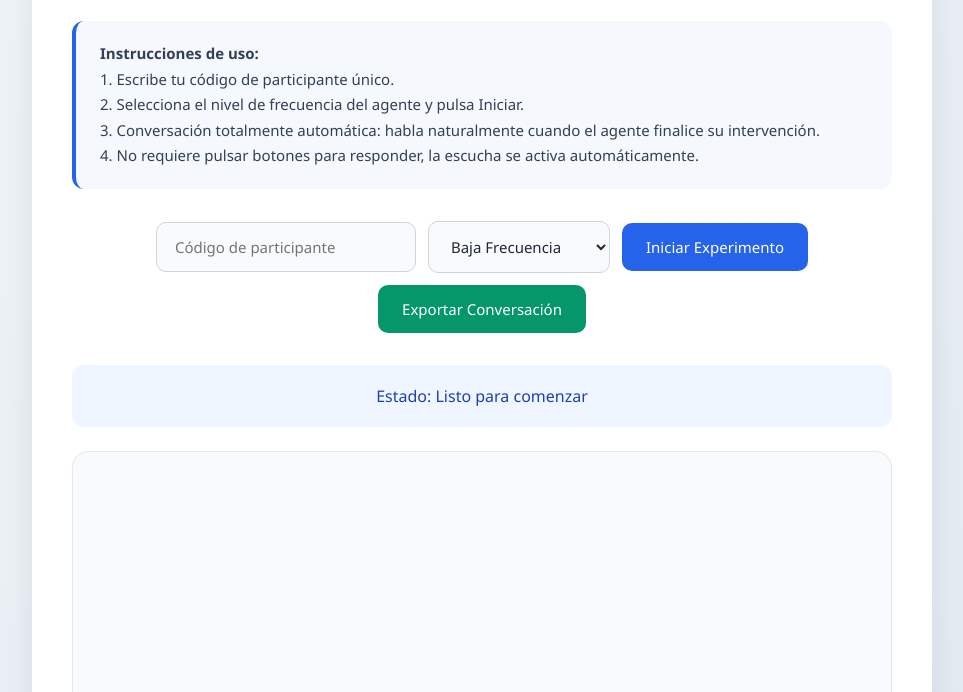
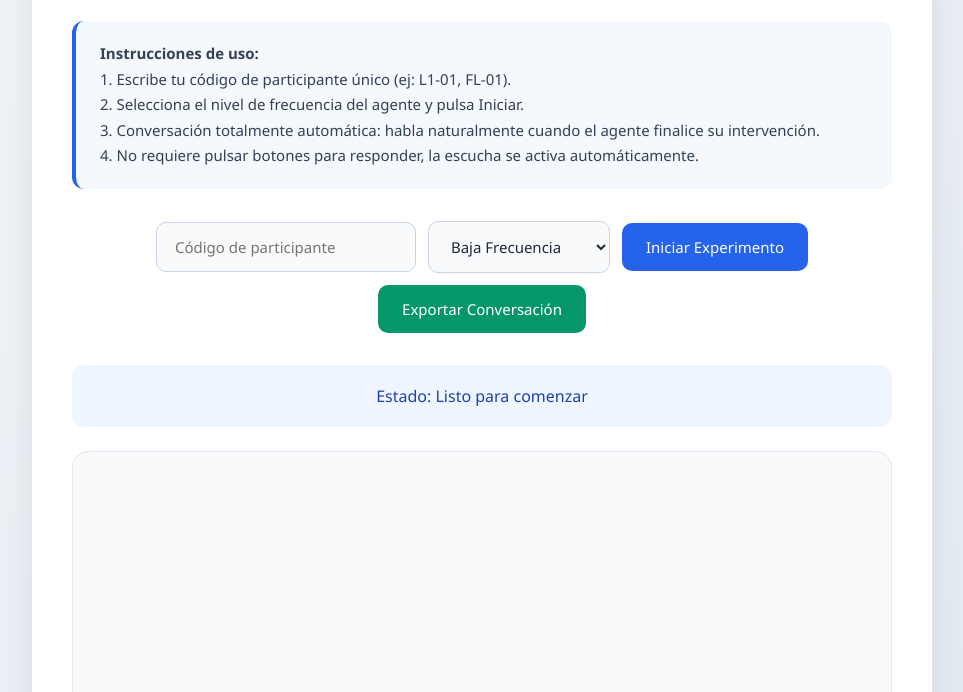
Before and after one commit to BinbinW9/ExperimentoVoz2026, a plain HTML site: page index.html in a window 1280 px wide. Shown: the part 108-800 px from the top of the page, without its empty margins (158-1121 px from the left). Drawn offline with Linux system fonts and the light colour scheme.

Commit message:
Update index.html

```diff
--- a/index.html
+++ b/index.html
@@ -148,7 +148,7 @@
 
         <div class="info">
             <strong>Instrucciones de uso:</strong><br>
-            1. Escribe tu código de participante único.<br>
+            1. Escribe tu código de participante único (ej: L1-01, FL-01).<br>
             2. Selecciona el nivel de frecuencia del agente y pulsa Iniciar.<br>
             3. Conversación totalmente automática: habla naturalmente cuando el agente finalice su intervención.<br>
             4. No requiere pulsar botones para responder, la escucha se activa automáticamente.
```
